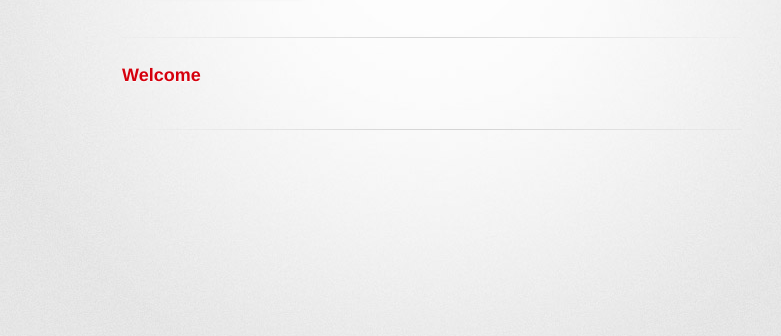
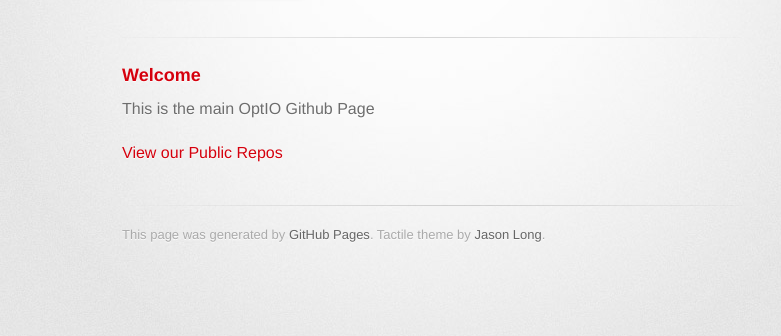
Before and after one commit to opt-io/opt-io.github.io, a plain HTML site: page index.html in a window 1280 px wide. Shown: the part 178-514 px from the top of the page, without its empty margins (208-989 px from the left). Drawn offline with Linux system fonts and the light colour scheme; a web font is replaced by a local one.

Commit message:
Replace master branch with page content via GitHub

```diff
--- a/index.html
+++ b/index.html
@@ -31,10 +31,14 @@
         <section id="main_content">
           <h3>
 <a id="welcome" class="anchor" href="#welcome" aria-hidden="true"><span class="octicon octicon-link"></span></a>Welcome</h3>
+
+<p>This is the main OptIO Github Page</p>
+
+<p><a href="https://github.com/opt-io">View our Public Repos</a></p>
         </section>
 
         <footer>
-          <!-- -->
+          This page was generated by <a href="https://pages.github.com">GitHub Pages</a>. Tactile theme by <a href="https://twitter.com/jasonlong">Jason Long</a>.
         </footer>
 
 
--- a/params.json
+++ b/params.json
@@ -1 +1 @@
-{"name":"OptIO GitHub","tagline":"","body":"### Welcome\r\n\r\n[Visit the GitHub page](https://github.com/opt-io)","google":"","note":"Don't delete this file! It's used internally to help with page regeneration."}
+{"name":"OptIO GitHub","tagline":"","body":"### Welcome\r\n\r\nThis is the main OptIO Github Page\r\n\r\n[View our Public Repos](https://github.com/opt-io)","google":"","note":"Don't delete this file! It's used internally to help with page regeneration."}
```
